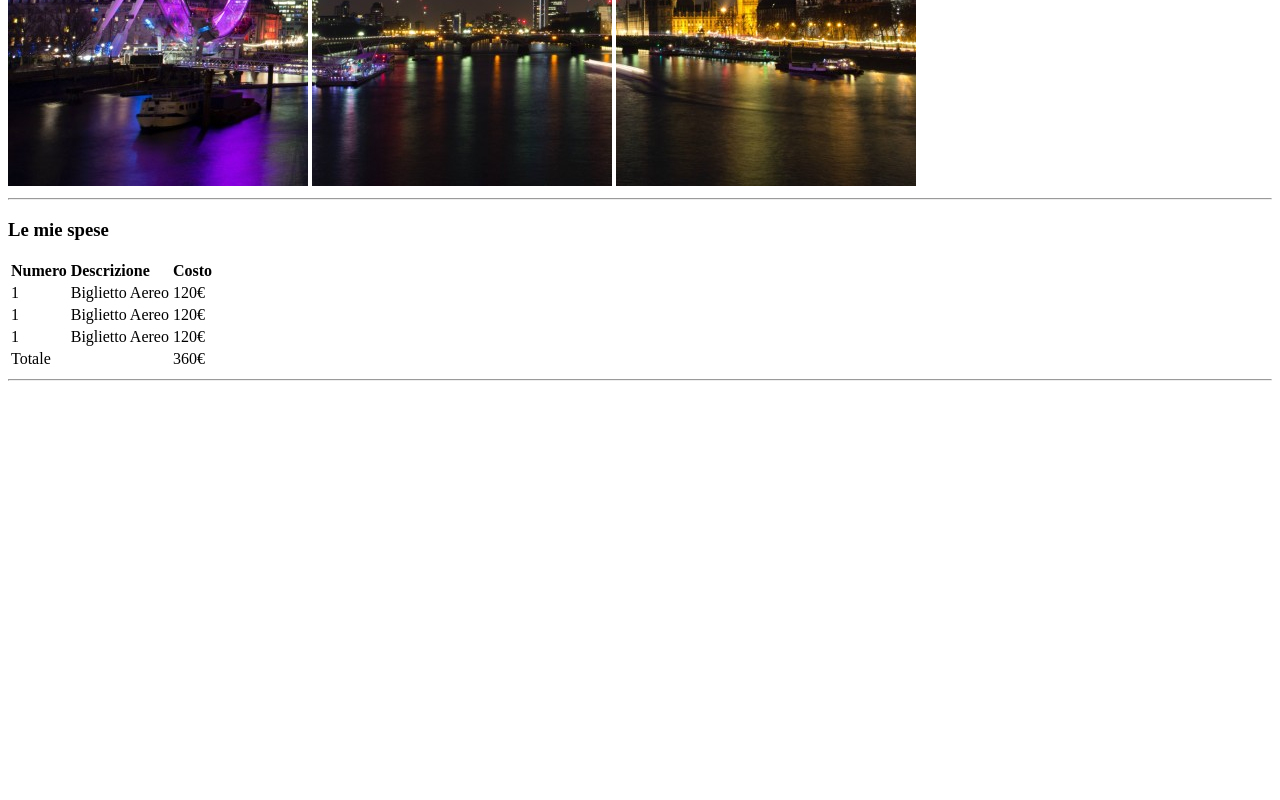
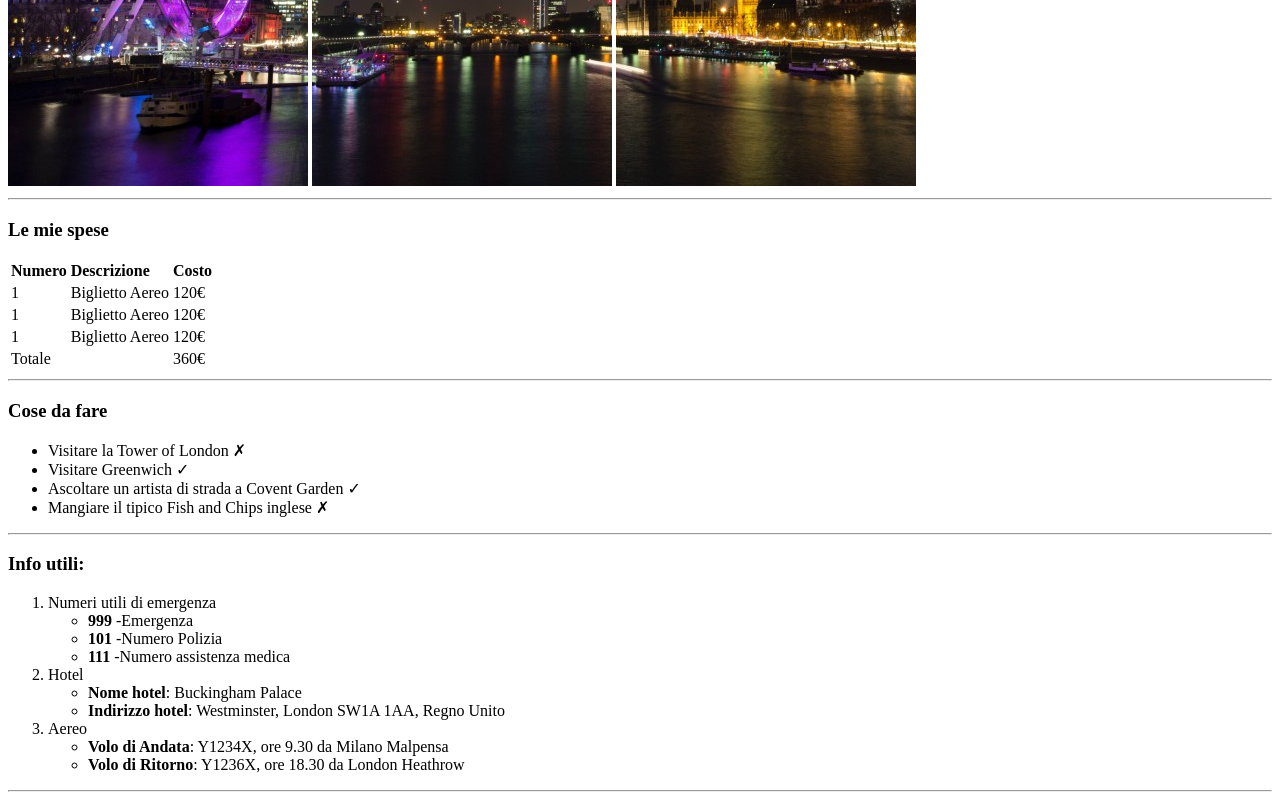
Before and after one commit to Deni0012/html-london-trip, a plain HTML site: page index.html in a window 1280 px wide. Shown: the part 494-1294 px from the top of the page. Before the commit the page ends 883 px from the top, so only its background shows below. Drawn offline with Linux system fonts and the light colour scheme.

```diff
--- a/index.html
+++ b/index.html
@@ -50,6 +50,40 @@
       <!--Fine lista spese-->
 
       <!--Inizio visite-->
+      <h3>Cose da fare</h3>
+      <ul>
+        <li>Visitare la Tower of London &#10007;</li>
+        <li>Visitare Greenwich &#10003;</li>
+        <li>Ascoltare un artista di strada a Covent Garden &#10003;</li>
+        <li>Mangiare il tipico Fish and Chips inglese &#10007;</li>
+      </ul>
+      <hr>
+      <!--Fine visite-->
+
+      <!--Inizio Info-->
+      <h3>Info utili:</h3>
+      <ol>
+        <li>Numeri utili di emergenza</li>
+        <ul>
+            <li><strong>999</strong> -Emergenza</li>
+            <li><strong>101</strong> -Numero Polizia</li>
+            <li><strong>111</strong> -Numero assistenza medica</li>
+        </ul>
+
+        <li>Hotel</li>
+        <ul>
+            <li><strong>Nome hotel</strong>: Buckingham Palace</li>
+            <li><strong>Indirizzo hotel</strong>: Westminster, London SW1A 1AA, Regno Unito</li>
+        </ul>
+
+        <li>Aereo</li>
+        <ul>
+            <li><strong>Volo di Andata</strong>: Y1234X, ore 9.30 da Milano Malpensa</li>
+            <li><strong>Volo di Ritorno</strong>: Y1236X, ore 18.30 da London Heathrow</li>
+        </ul>
+      </ol>
+      <hr>
+      <!--Fine Info-->
 
 
     </main>
```
